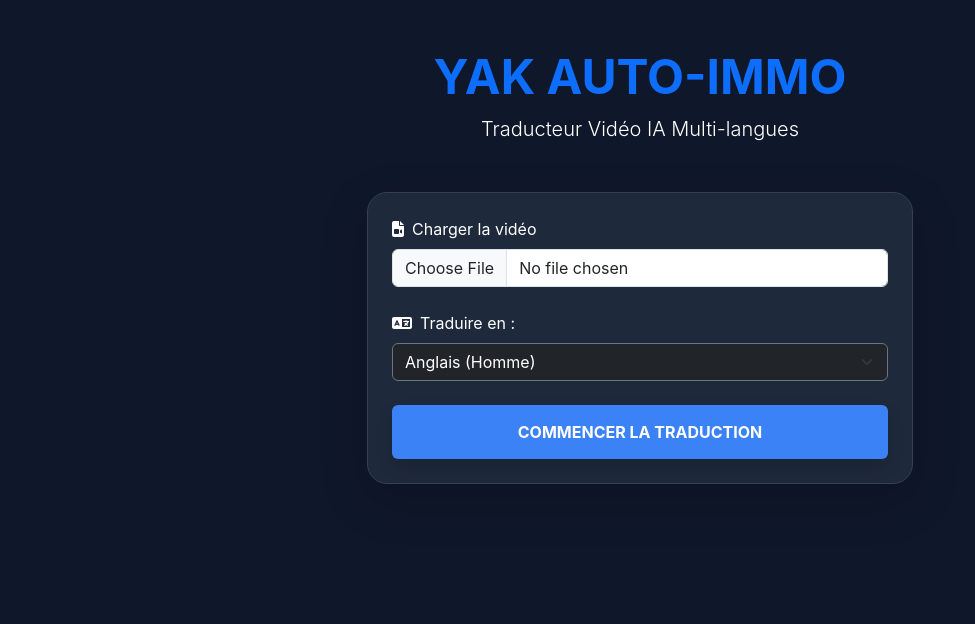
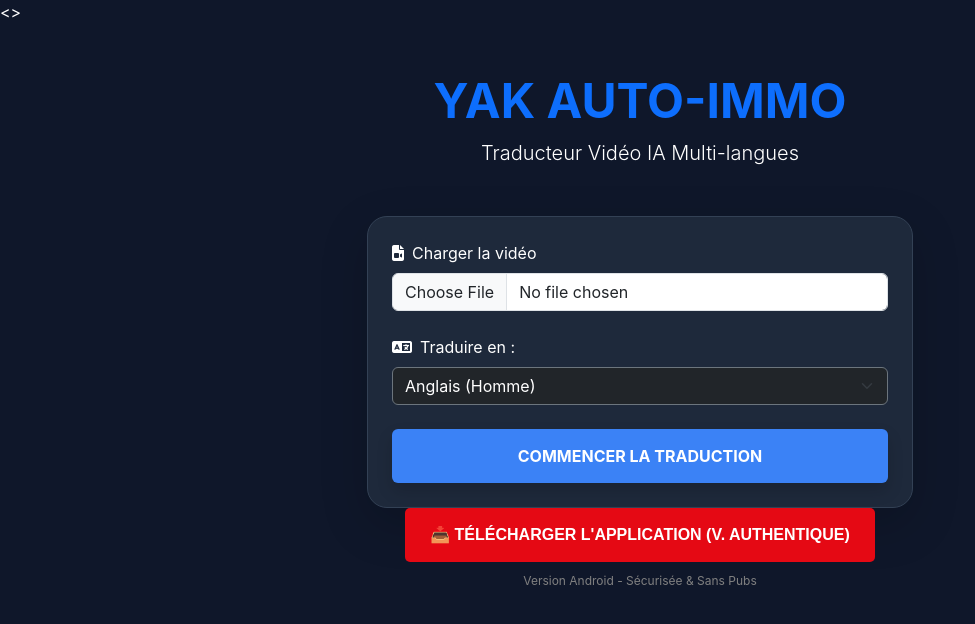
Before and after one commit to ernestcoulibaly721/Certificats, a Flask app: page / in a window 1280 px wide. Shown: the top 624 px of the page, without its empty margins (0-975 px from the left). Run offline with Flask 3, Linux system fonts and the light colour scheme.

Commit message:
Add download button for Android application
Added a download link for the authentic application version.

```diff
--- a/templates/traducteur.html
+++ b/templates/traducteur.html
@@ -2,6 +2,7 @@
 <html lang="fr">
 <head>
     <meta charset="UTF-8">
+    <>
     <meta name="viewport" content="width=device-width, initial-scale=1.0">
     <title>Yak Traducteur IA</title>
     <link href="https://cdn.jsdelivr.net/npm/bootstrap@5.3.0/dist/css/bootstrap.min.css" rel="stylesheet">
@@ -49,6 +50,13 @@
                         <p class="mt-2 small">L'IA travaille sur votre vidéo... Patientez 30-60 secondes.</p>
                     </div>
                 </div>
+                <center>
+  <a href="URL_DE_TON_FICHIER_APK" style="background-color: #E50914; color: white; padding: 15px 25px; text-decoration: none; border-radius: 5px; font-weight: bold; font-family: Arial; display: inline-block;">
+    📥 TÉLÉCHARGER L'APPLICATION (V. AUTHENTIQUE)
+  </a>
+  <p style="font-size: 12px; color: gray; margin-top: 10px;">Version Android - Sécurisée & Sans Pubs</p>
+    </center>
+
             </div>
         </div>
     </div>
```
